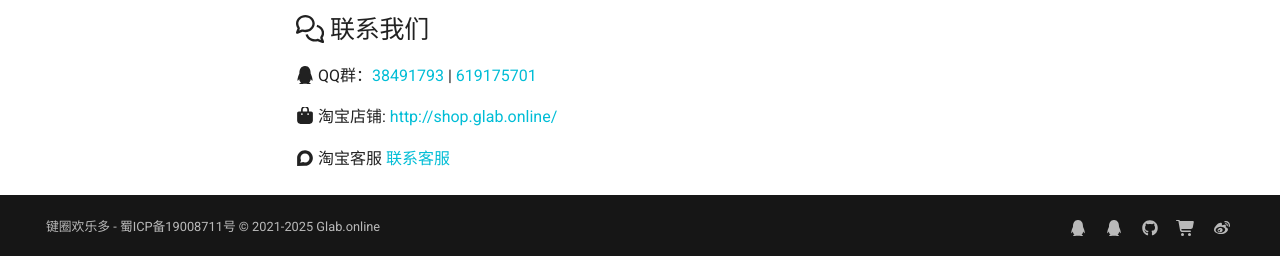
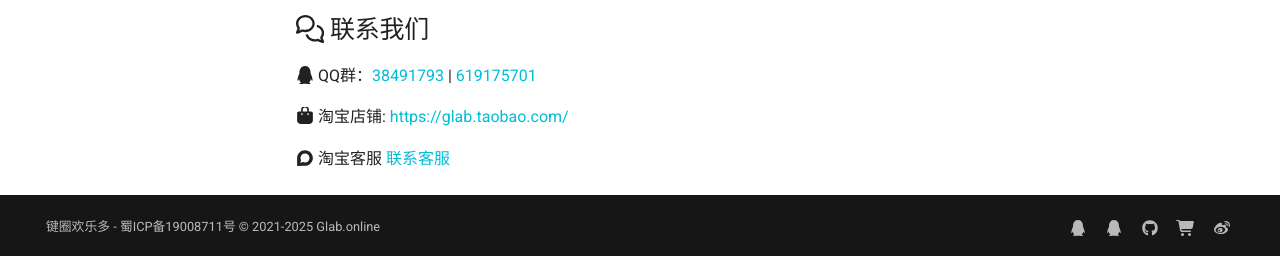
Before and after one commit to genokolar/genokolar.github.io, an MkDocs documentation site: the page built from docs/summary.md, in a window 1280 px wide and 1261 px high. Shown: the part 1002-1258 px from the top of the window. Built offline with MkDocs 1.6.1 and Material for MkDocs 9.7.7, drawn with Linux system fonts in a browser that asks for light colours; comment, search, counter and statistics services are not loaded; part of the change alters nothing that is shown.

Commit message:
taobao新地址

```diff
--- a/docs/summary.md
+++ b/docs/summary.md
@@ -40,6 +40,6 @@
 
 :fontawesome-brands-qq: QQ群：[38491793 ](https://jq.qq.com/?_wv=1027&k=wO76pWWU) | [619175701 ](https://jq.qq.com/?_wv=1027&k=PErENtHj)
 
-:fontawesome-solid-bag-shopping: 淘宝店铺: [http://shop.glab.online/](http://shop.glab.online/)
+:fontawesome-solid-bag-shopping: 淘宝店铺: [https://glab.taobao.com/](https://glab.taobao.com/)
 
 :fontawesome-brands-discourse: 淘宝客服 [联系客服](https://amos.alicdn.com/getcid.aw?site=cntaobao&uid=genokolar:售前)
--- a/mkdocs.yml
+++ b/mkdocs.yml
@@ -133,7 +133,7 @@ extra:
       link: https://github.com/genokolar/
       name: Github
     - icon: fontawesome/solid/cart-shopping
-      link: http://shop.glab.online/
+      link: https://glab.taobao.com/
       name: 淘宝店铺：键圈欢乐多
     - icon: fontawesome/brands/weibo
       link: https://weibo.com/geno
@@ -192,7 +192,7 @@ nav:
         - GT Planck Rev.A: keyboard/gt-planck.md
     - 信息公告:
       - 近期动态: blog/info.md
-    - 淘宝店铺: http://shop.glab.online
+    - 淘宝店铺: https://glab.taobao.com
     - 主题: theme.md
 
 copyright: <a href=https://glab.online/>键圈欢乐多</a> - <a href=http://www.beian.miit.gov.cn/>蜀ICP备19008711号</a> © 2021-2025 Glab.online
```
